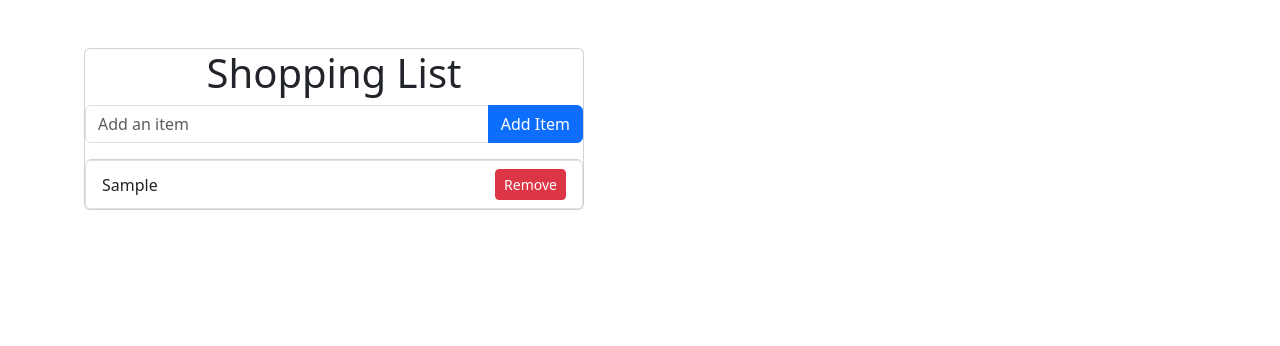
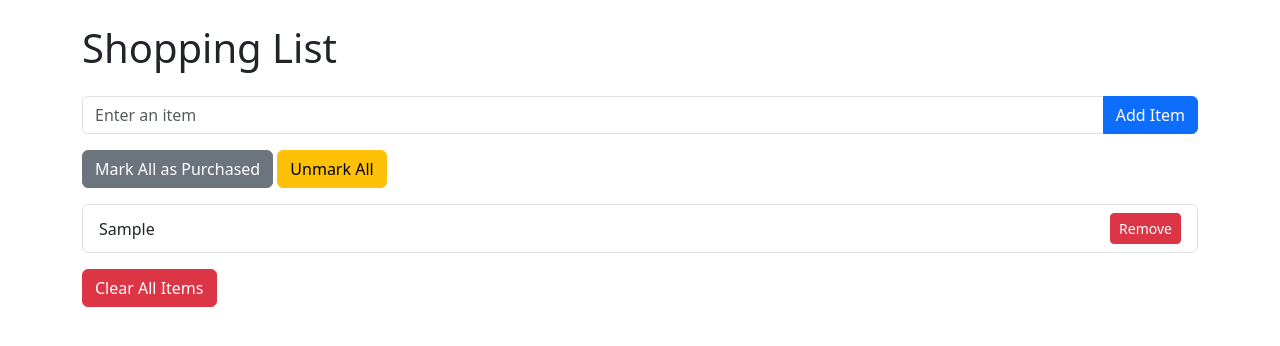
Before and after one commit to sabahAlsaleh/Shopping_List, a plain HTML site: page index.html in a window 1280 px wide. Both pictures are taken after typing "Sample" into the empty fields and a click on the button "Add Item". Drawn offline with nearby package versions, Linux system fonts and the light colour scheme.

Commit message:
add more functionality

```diff
--- a/index.html
+++ b/index.html
@@ -3,25 +3,27 @@
 <head>
   <meta charset="UTF-8">
   <meta name="viewport" content="width=device-width, initial-scale=1.0">
-    <title>To-Do List</title>
-    <link rel="stylesheet" href="style.css">
-    <link href="https://cdn.jsdelivr.net/npm/bootstrap@5.3.0/dist/css/bootstrap.min.css" rel="stylesheet">
-
+  <title>Shopping List</title>
+  <link href="https://cdn.jsdelivr.net/npm/bootstrap@5.3.0-alpha3/dist/css/bootstrap.min.css" rel="stylesheet">
+  <link rel="stylesheet" href="styles.css">
 </head>
 <body>
-    <div class="container mt-5">
+  <div class="container">
+    <h1 class="my-4">Shopping List</h1>
 
-
-        <div class="card">
-            <h1 class="text-center">Shopping List</h1>
     <div class="input-group mb-3">
-                <input type="text" id="itemInput" class="form-control" placeholder="Add an item">
-                <button class="btn btn-primary" id="addItemButton">Add Item</button>
-            </div>
-            <ul id="itemList" class="list-group"></ul>
-
+      <input type="text" id="item-input" class="form-control" placeholder="Enter an item">
+      <button class="btn btn-primary" id="add-item-btn">Add Item</button>
     </div>
 
+    <div class="mb-3">
+      <button class="btn btn-secondary" id="mark-all-btn">Mark All as Purchased</button>
+      <button class="btn btn-warning" id="unmark-all-btn">Unmark All</button>
+    </div>
+
+    <ul id="shopping-list" class="list-group mb-3"></ul>
+
+    <button class="btn btn-danger" id="clear-all-btn">Clear All Items</button>
   </div>
 
   <script src="script.js"></script>
--- a/script.js
+++ b/script.js
@@ -1,27 +1,74 @@
-document.getElementById('addItemButton').addEventListener('click', function() {
-    const itemInput = document.getElementById('itemInput');
-    const itemText = itemInput.value.trim();
+document.addEventListener('DOMContentLoaded', () => {
+    const addItemButton = document.getElementById('add-item-btn');
+    const itemInput = document.getElementById('item-input');
+    const shoppingList = document.getElementById('shopping-list');
+    const markAllButton = document.getElementById('mark-all-btn');
+    const unmarkAllButton = document.getElementById('unmark-all-btn');
+    const clearAllButton = document.getElementById('clear-all-btn');
 
-    if (itemText) {
-        const itemList = document.getElementById('itemList');
-        const listItem = document.createElement('li');
-        listItem.textContent = itemText;
-        listItem.className = 'list-group-item d-flex justify-content-between align-items-center';
+    const loadItems = () => {
+      const savedItems = JSON.parse(localStorage.getItem('shoppingList')) || [];
+      savedItems.forEach(item => addItemToList(item.text, item.purchased));
+    };
 
-        const removeButton = document.createElement('button');
-        removeButton.textContent = 'Remove';
-        removeButton.className = 'btn btn-danger btn-sm';
-        removeButton.onclick = function() {
-            itemList.removeChild(listItem);
-        };
+    const saveItems = () => {
+      const items = [];
+      shoppingList.querySelectorAll('li').forEach(li => {
+        items.push({ text: li.textContent.trim(), purchased: li.classList.contains('purchased') });
+      });
+      localStorage.setItem('shoppingList', JSON.stringify(items));
+    };
 
-        listItem.onclick = function() {
-            listItem.classList.toggle('strikethrough');
-            listItem.classList.toggle('purchased');
-        };
+    const addItemToList = (text, purchased = false) => {
+      const listItem = document.createElement('li');
+      listItem.className = `list-group-item d-flex justify-content-between align-items-center${purchased ? ' purchased' : ''}`;
+      listItem.textContent = text;
 
-        listItem.appendChild(removeButton);
-        itemList.appendChild(listItem);
-        itemInput.value = ''; // Clear input field
-    }
-});
+      const removeButton = document.createElement('button');
+      removeButton.textContent = 'Remove';
+      removeButton.className = 'btn btn-danger btn-sm btn-remove';
+      listItem.appendChild(removeButton);
+
+      shoppingList.appendChild(listItem);
+
+      // Toggle purchased status
+      listItem.addEventListener('click', () => {
+        listItem.classList.toggle('purchased');
+        saveItems();
+      });
+
+      // Remove item
+      removeButton.addEventListener('click', (e) => {
+        e.stopPropagation();
+        shoppingList.removeChild(listItem);
+        saveItems();
+      });
+    };
+
+    addItemButton.addEventListener('click', () => {
+      const itemText = itemInput.value.trim();
+      if (itemText) {
+        addItemToList(itemText);
+        itemInput.value = '';
+        saveItems();
+      }
+    });
+
+    markAllButton.addEventListener('click', () => {
+      shoppingList.querySelectorAll('li').forEach(li => li.classList.add('purchased'));
+      saveItems();
+    });
+
+    unmarkAllButton.addEventListener('click', () => {
+      shoppingList.querySelectorAll('li').forEach(li => li.classList.remove('purchased'));
+      saveItems();
+    });
+
+    clearAllButton.addEventListener('click', () => {
+      shoppingList.innerHTML = '';
+      localStorage.removeItem('shoppingList');
+    });
+
+    // Load saved items on page load
+    loadItems();
+  });
```
Lines whose indentation alone changed are shown as unchanged.
